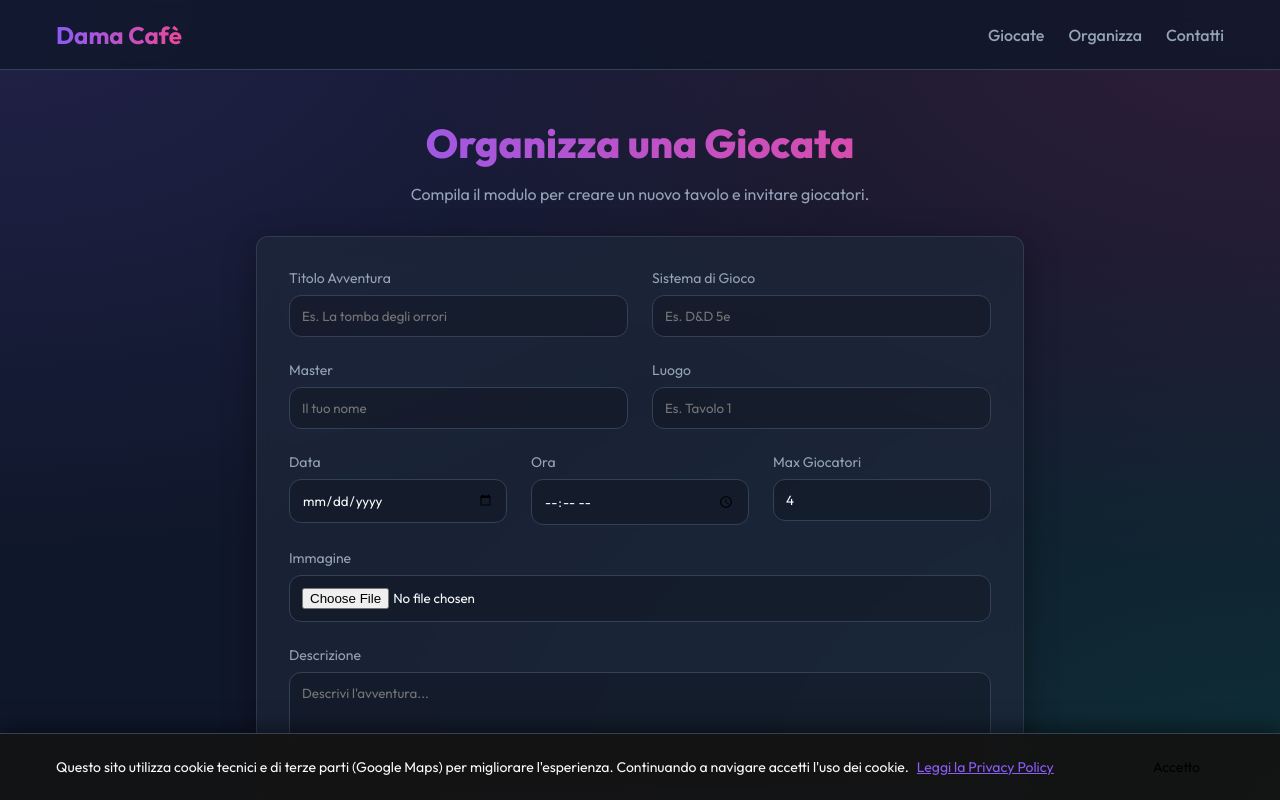
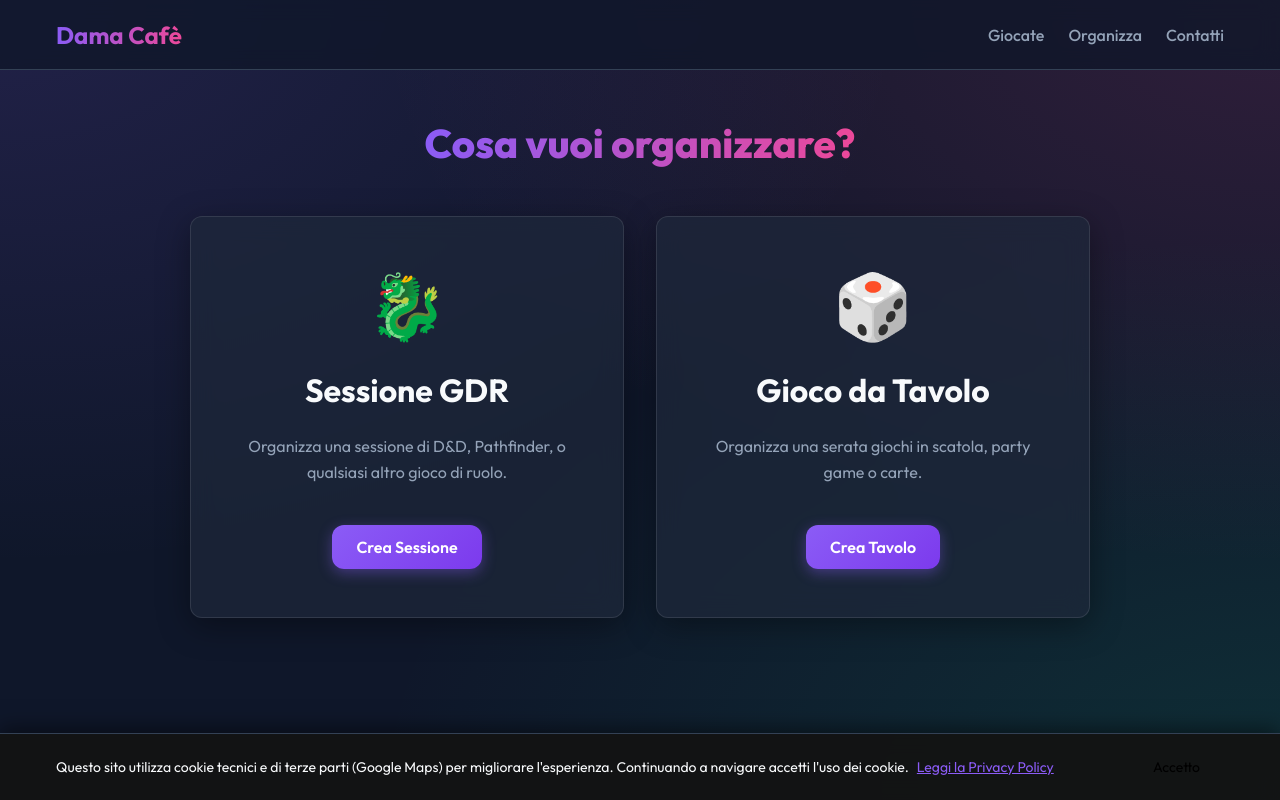
Before and after one commit to guido92/GDRTableReservation, a Next.js app: page /create in a window 1280 px wide. Built offline with nearby package versions, Linux system fonts and the light colour scheme.

Commit message:
Implement split creation flow for GDR and Board Games

```diff
--- a/src/app/create/page.tsx
+++ b/src/app/create/page.tsx
@@ -1,20 +1,44 @@
 import Navbar from '@/components/Navbar';
-import CreateSessionForm from '@/components/CreateSessionForm';
+import Link from 'next/link';
 
 export default function CreatePage() {
     return (
         <main style={{ minHeight: '100vh', display: 'flex', flexDirection: 'column' }}>
             <Navbar />
-            <div className="container" style={{ padding: '3rem 1rem', flex: 1, maxWidth: '800px' }}>
-                <header style={{ marginBottom: '2rem', textAlign: 'center' }}>
-                    <h1 className="text-gradient" style={{ fontSize: '2.5rem', fontWeight: 800, marginBottom: '1rem' }}>
-                        Organizza una Giocata
-                    </h1>
-                    <p style={{ color: 'var(--foreground-muted)' }}>
-                        Compila il modulo per creare un nuovo tavolo e invitare giocatori.
-                    </p>
-                </header>
-                <CreateSessionForm />
+            <div className="container" style={{ padding: '3rem 1rem', flex: 1, display: 'flex', flexDirection: 'column', alignItems: 'center' }}>
+                <h1 className="text-gradient" style={{ fontSize: '2.5rem', fontWeight: 800, marginBottom: '3rem', textAlign: 'center' }}>
+                    Cosa vuoi organizzare?
+                </h1>
+
+                <div style={{ display: 'grid', gridTemplateColumns: 'repeat(auto-fit, minmax(300px, 1fr))', gap: '2rem', width: '100%', maxWidth: '900px' }}>
+
+                    {/* GDR Option */}
+                    <Link href="/create/gdr" className="glass-panel" style={{ padding: '3rem', display: 'flex', flexDirection: 'column', alignItems: 'center', gap: '1.5rem', textDecoration: 'none', color: 'var(--foreground)', transition: 'transform 0.2s, border-color 0.2s', cursor: 'pointer' }}
+                        onMouseOver={e => e.currentTarget.style.transform = 'translateY(-5px)'}
+                        onMouseOut={e => e.currentTarget.style.transform = 'translateY(0)'}
+                    >
+                        <div style={{ fontSize: '4rem' }}>🐉</div>
+                        <h2 style={{ fontSize: '2rem', fontWeight: 700 }}>Sessione GDR</h2>
+                        <p style={{ textAlign: 'center', color: 'var(--foreground-muted)', lineHeight: '1.6' }}>
+                            Organizza una sessione di D&D, Pathfinder, o qualsiasi altro gioco di ruolo.
+                        </p>
+                        <div className="btn btn-primary" style={{ marginTop: '1rem' }}>Crea Sessione</div>
+                    </Link>
+
+                    {/* Board Game Option */}
+                    <Link href="/create/boardgame" className="glass-panel" style={{ padding: '3rem', display: 'flex', flexDirection: 'column', alignItems: 'center', gap: '1.5rem', textDecoration: 'none', color: 'var(--foreground)', transition: 'transform 0.2s, border-color 0.2s', cursor: 'pointer' }}
+                        onMouseOver={e => e.currentTarget.style.transform = 'translateY(-5px)'}
+                        onMouseOut={e => e.currentTarget.style.transform = 'translateY(0)'}
+                    >
+                        <div style={{ fontSize: '4rem' }}>🎲</div>
+                        <h2 style={{ fontSize: '2rem', fontWeight: 700 }}>Gioco da Tavolo</h2>
+                        <p style={{ textAlign: 'center', color: 'var(--foreground-muted)', lineHeight: '1.6' }}>
+                            Organizza una serata giochi in scatola, party game o carte.
+                        </p>
+                        <div className="btn btn-primary" style={{ marginTop: '1rem' }}>Crea Tavolo</div>
+                    </Link>
+
+                </div>
             </div>
         </main>
     );
--- a/src/components/CreateSessionForm.tsx
+++ b/src/components/CreateSessionForm.tsx
@@ -4,20 +4,21 @@ import { useState } from 'react';
 import { useRouter } from 'next/navigation';
 import Image from 'next/image';
 
-export default function CreateSessionForm() {
+export default function CreateSessionForm({ type }: { type: 'GDR' | 'BOARDGAME' }) {
     const router = useRouter();
     const [loading, setLoading] = useState(false);
     const [uploading, setUploading] = useState(false);
     const [formData, setFormData] = useState({
         title: '',
-        system: '',
+        system: type === 'BOARDGAME' ? 'Board Game' : '',
         masterName: '',
         date: '',
         time: '',
         maxPlayers: 4,
         description: '',
         location: '',
-        imageUrl: ''
+        imageUrl: '',
+        type: type
     });
 
     const handleChange = (e: React.ChangeEvent<HTMLInputElement | HTMLTextAreaElement | HTMLSelectElement>) => {
@@ -77,18 +78,20 @@ export default function CreateSessionForm() {
         <form onSubmit={handleSubmit} className="glass-panel" style={{ padding: '2rem', display: 'flex', flexDirection: 'column', gap: '1.5rem' }}>
             <div style={{ display: 'grid', gridTemplateColumns: 'repeat(auto-fit, minmax(200px, 1fr))', gap: '1.5rem' }}>
                 <div className="form-group">
-                    <label>Titolo Avventura</label>
-                    <input name="title" required value={formData.title} onChange={handleChange} placeholder="Es. La tomba degli orrori" />
+                    <label>{type === 'GDR' ? 'Titolo Avventura' : 'Nome Gioco'}</label>
+                    <input name="title" required value={formData.title} onChange={handleChange} placeholder={type === 'GDR' ? "Es. La tomba degli orrori" : "Es. Catan, Ticket to Ride..."} />
                 </div>
-                <div className="form-group">
-                    <label>Sistema di Gioco</label>
-                    <input name="system" required value={formData.system} onChange={handleChange} placeholder="Es. D&D 5e" />
-                </div>
+                {type === 'GDR' && (
+                    <div className="form-group">
+                        <label>Sistema di Gioco</label>
+                        <input name="system" required value={formData.system} onChange={handleChange} placeholder="Es. D&D 5e" />
+                    </div>
+                )}
             </div>
 
             <div style={{ display: 'grid', gridTemplateColumns: 'repeat(auto-fit, minmax(200px, 1fr))', gap: '1.5rem' }}>
                 <div className="form-group">
-                    <label>Master</label>
+                    <label>{type === 'GDR' ? 'Master' : 'Organizzatore'}</label>
                     <input name="masterName" required value={formData.masterName} onChange={handleChange} placeholder="Il tuo nome" />
                 </div>
                 <div className="form-group">
@@ -128,11 +131,11 @@ export default function CreateSessionForm() {
 
             <div className="form-group">
                 <label>Descrizione</label>
-                <textarea name="description" required value={formData.description} onChange={handleChange} rows={5} placeholder="Descrivi l'avventura..." />
+                <textarea name="description" required value={formData.description} onChange={handleChange} rows={5} placeholder={type === 'GDR' ? "Descrivi l'avventura..." : "Descrivi il gioco e il tipo di serata..."} />
             </div>
 
             <button type="submit" className="btn btn-primary" disabled={loading || uploading}>
-                {loading ? 'Creazione...' : 'Crea Giocata'}
+                {loading ? 'Creazione...' : (type === 'GDR' ? 'Crea Sessione GDR' : 'Crea Tavolo Gioco')}
             </button>
 
             <style jsx>{`
--- a/src/types/index.ts
+++ b/src/types/index.ts
@@ -17,4 +17,5 @@ export interface Session {
     description: string;
     imageUrl?: string;
     location: string;
+    type: 'GDR' | 'BOARDGAME';
 }
```
Also changed, not shown: src/app/create/boardgame/page.tsx (added, +20 -0 lines), src/app/create/gdr/page.tsx (added, +20 -0 lines), src/components/SessionCard.tsx (+14 -1 lines).
